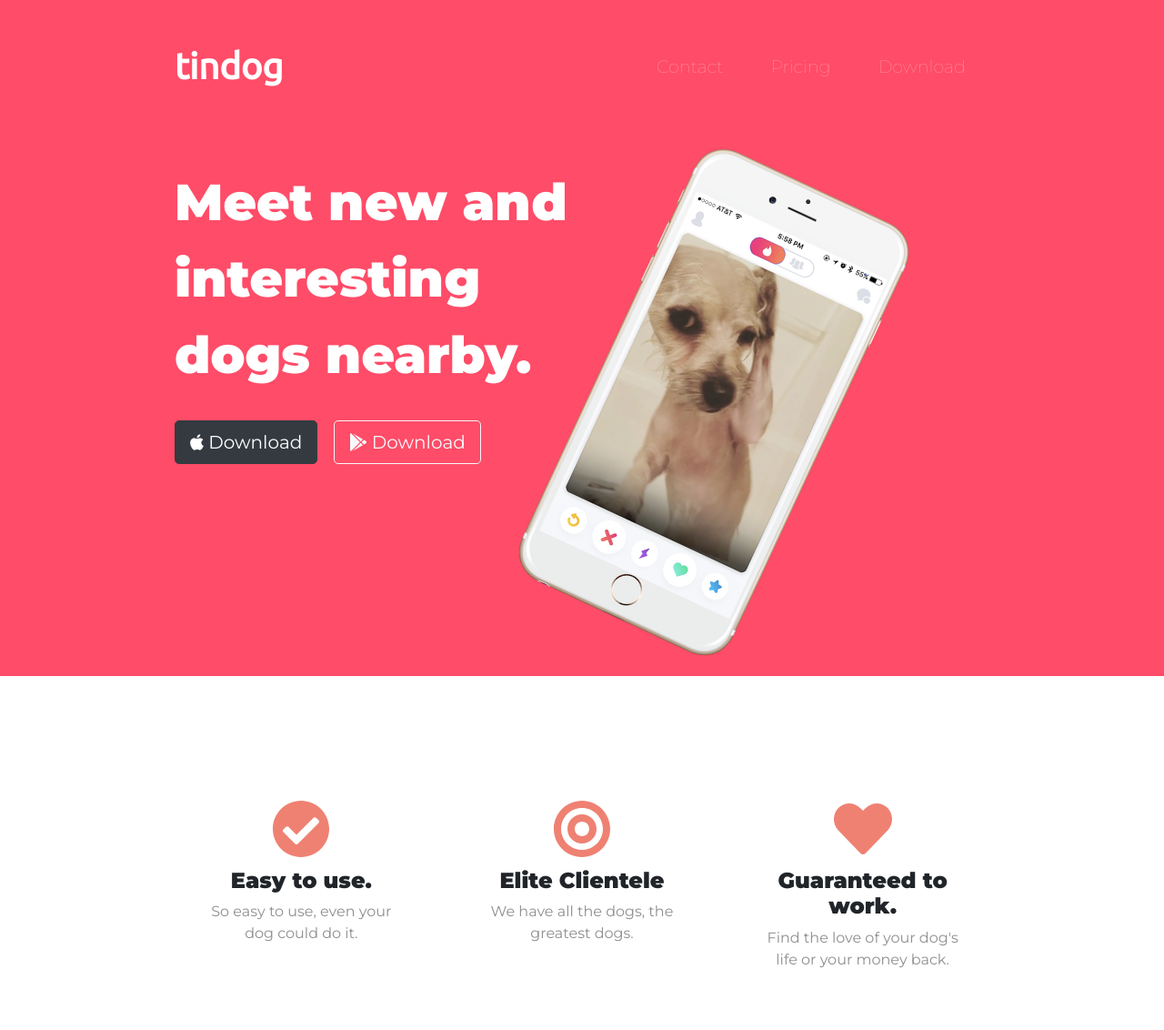
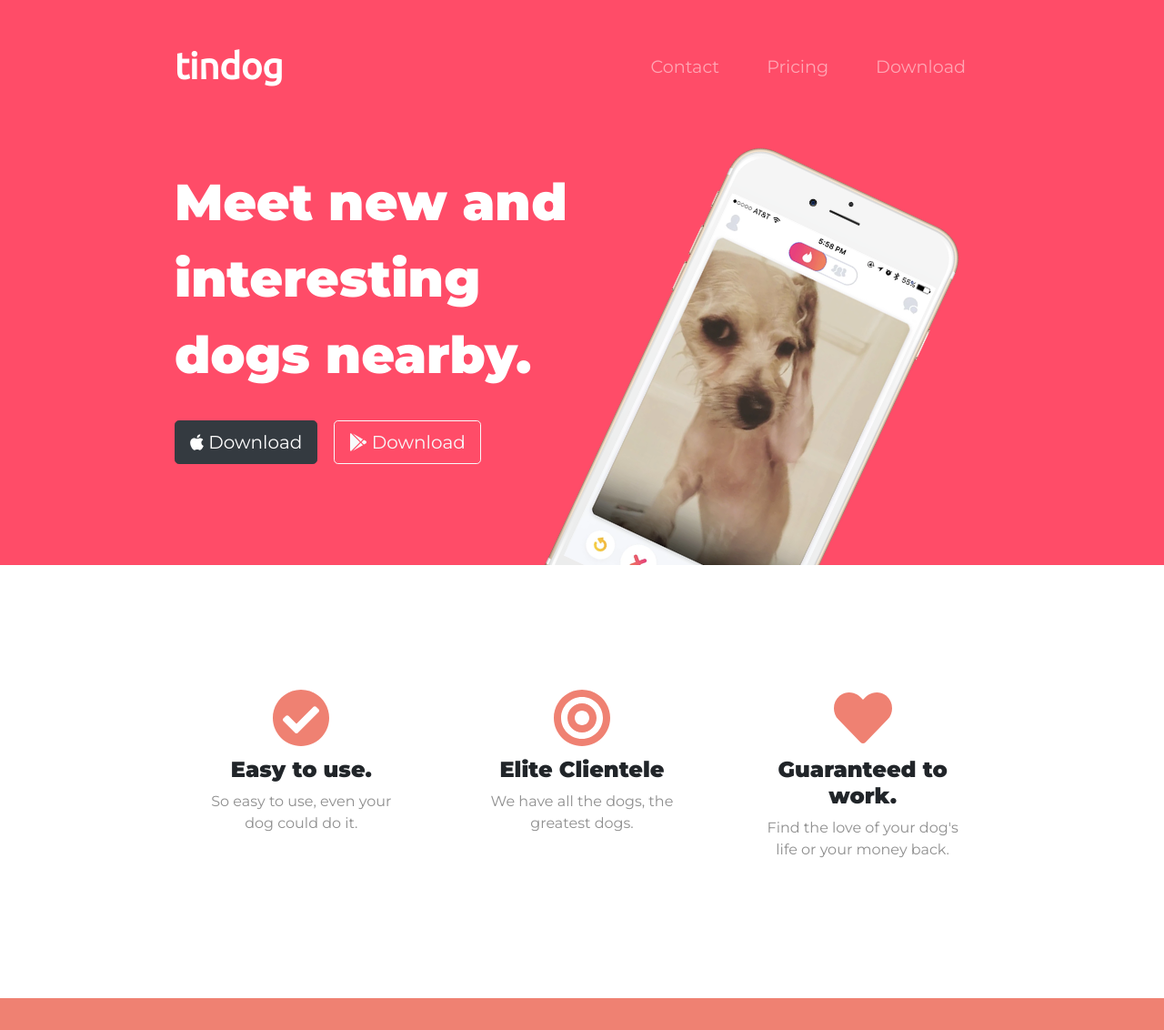
Before and after one commit to asmahajan/tindog-start, a plain HTML site: page index.html in a window 1280 px wide. Shown: the top 1132 px of the page at 91% size. Drawn offline with nearby package versions, Linux system fonts and the light colour scheme.

Commit message:
Hiding partial image using z-index

```diff
--- a/css/styles.css
+++ b/css/styles.css
@@ -27,7 +27,7 @@ h3 {
 }
 
 .container-fluid {
-    padding: 3% 15%
+    padding: 3% 15% 7%;
 }
 
 .navbar {
@@ -48,7 +48,7 @@ h3 {
 .nav-link {
     font-family: "Montserrat";
     color: white;
-    font-weight: 100;
+    font-weight: 400;
     font-size: 1.2rem;
 }
 
@@ -59,12 +59,16 @@ h3 {
 .title-image {
     width: 60%;
     transform: rotate(25deg);
+    position: absolute;
+    right: 30%;
 }
 
 /* Features */
 
 #features {
     padding: 7% 15%;
+    background-color: white;
+    position: relative;
 }
 
 .feature-box {
```
